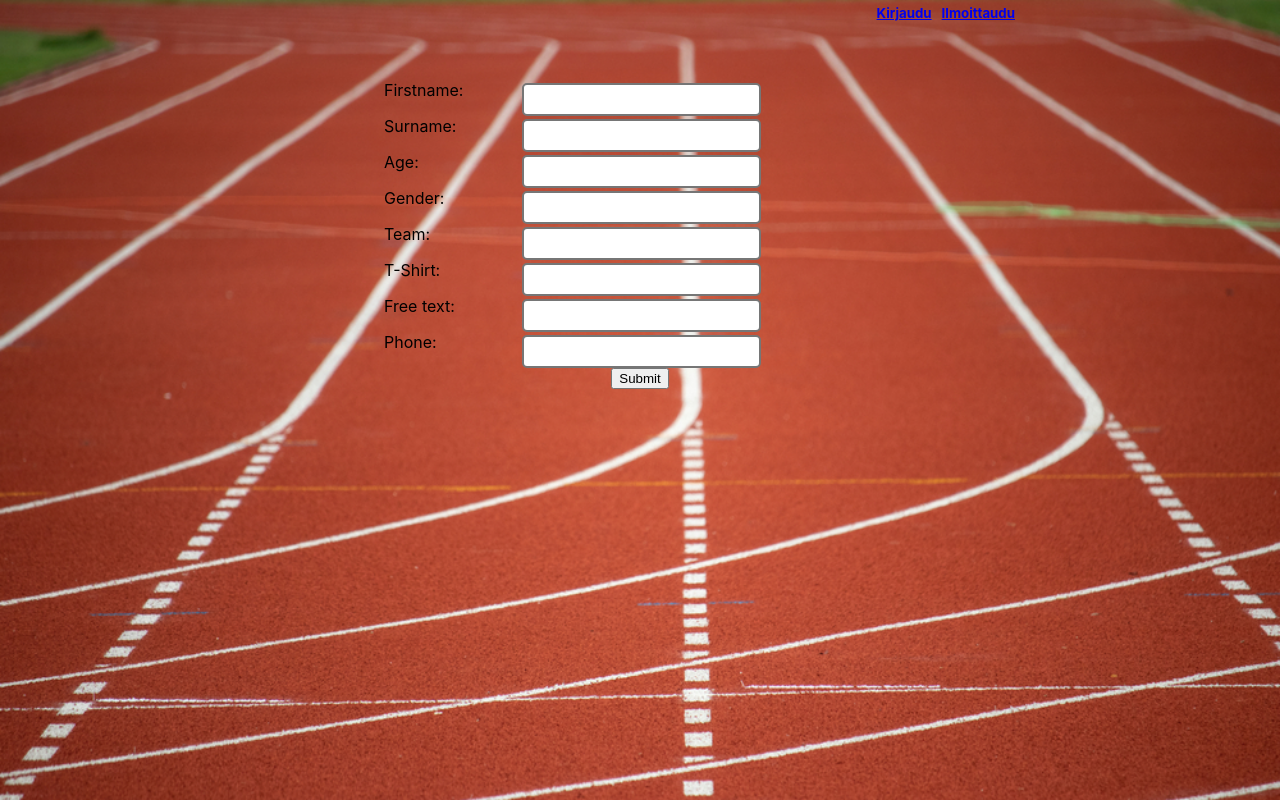
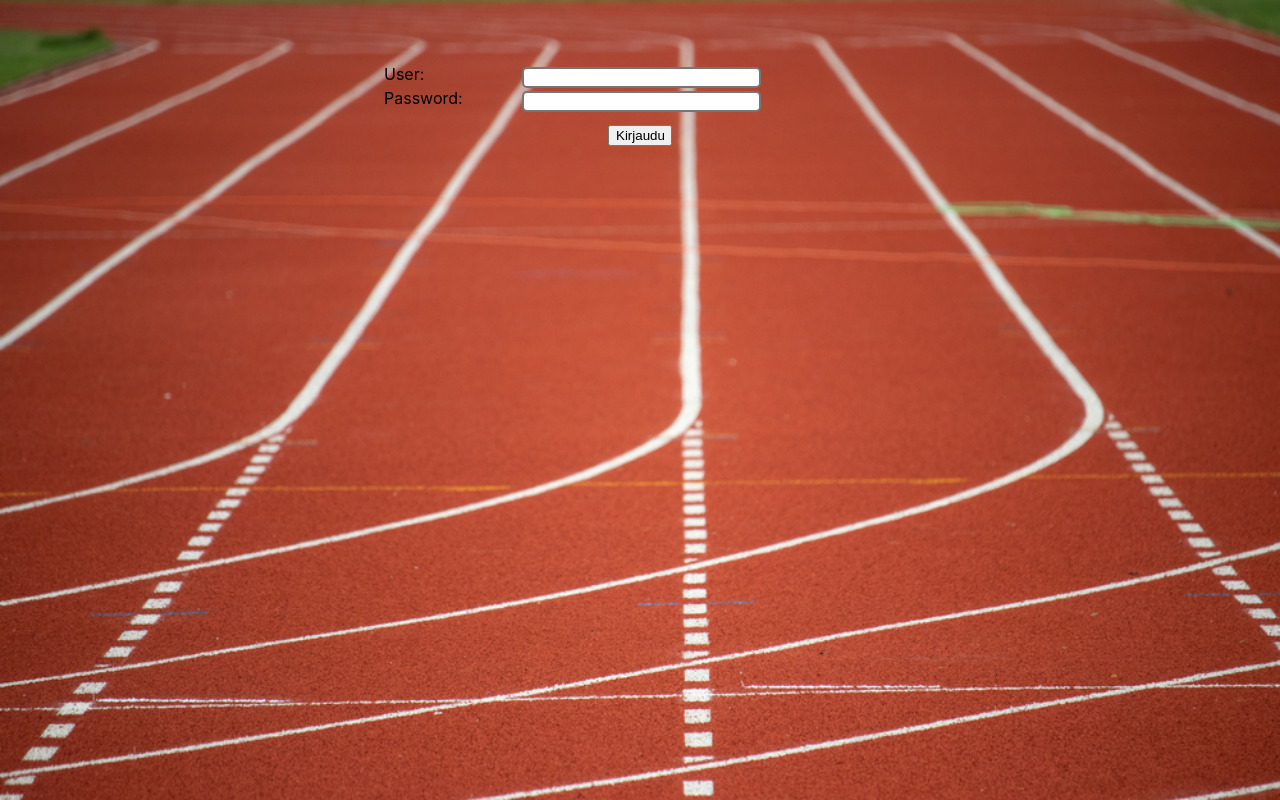
Before and after one commit to AnteroPaivarinta/oppari, a React (Create React App) app: page /admin in a window 1280 px wide. Built offline with nearby package versions, Linux system fonts and the light colour scheme.

Commit message:
req.bodyy

```diff
--- a/src/App.tsx
+++ b/src/App.tsx
@@ -1,11 +1,9 @@
-import React from 'react';
-import logo from './logo.svg';
-import { BrowserRouter, Routes, Route, NavLink } from "react-router-dom";
+import { BrowserRouter, Routes, Route } from "react-router-dom";
 import './App.css';
-import kuva from './kuva.png';
 import './styles.css';
 import Registration from './views/Registration';
 import Main from './views/Main';
+import Admin from './views/Admin';
 
 
 const App =() => {
@@ -14,7 +12,7 @@ const App =() => {
         <Routes>
           <Route path="/" element={<Main />} />
           <Route path="/registration" element={<Registration />} />
-          <Route path="/admin" element={<Registration />} />
+          <Route path="/admin" element={<Admin />} />
         </Routes>
     </BrowserRouter>
   );
--- a/src/views/Admin.tsx
+++ b/src/views/Admin.tsx
@@ -30,20 +30,9 @@ const Admin = () => {
 
   return (
     <div style={{ backgroundImage: `url(${kuva})`, backgroundRepeat: 'no-repeat', minHeight: '100%', height: '100vh', backgroundSize: 'cover' }}>
-        <div style={{ display:'flex', flexDirection: 'row', justifyContent: 'flex-end', width:'100%', height: '10%', marginLeft: -260}}>
-
-        </div>
-        <div style={{ display: 'flex', alignItems: 'center', width: '92%', height: '90%'}}>
-          <div style={{marginLeft: '60%'}}>
-            <h1 style={{color:'white'}}>Kaleva2024</h1>
-            <h2 style={{marginTop: -30}}>Ilmotautuminen</h2>
-            <hr></hr>
-            <h3 style={{color:'white'}}>
-              So far we have looked at the behavior when our flex-direction is row, and while working in a language
-              written top to bottom. This means that the main axis runs along the row horizontally, and our cross
-              axis alignment moves the items up and down.
-            </h3>
-          </div>
+      <div style={{display: 'flex', justifyContent: 'center', flexDirection: 'row', }}>
+        <div style={{ display: 'flex', alignItems: 'center', flexDirection: 'column',  width: '100%', height: '100%', marginTop: '5%'}}>
+          <div style={{display: 'flex', flexDirection:  'row', width: '40%', height: '5%'}}>
             <label className='columnLabel'>User:</label>
             <input
               className='inputStyle'
@@ -52,6 +41,8 @@ const Admin = () => {
               value={inputs?.user || ""}
               onChange={handleChange}
             />
+          </div>
+          <div style={{display: 'flex', flexDirection:  'row', width: '40%', height: '5%'}}>
             <label className='columnLabel'>Password:</label>
             <input
               className='inputStyle'
@@ -60,9 +51,12 @@ const Admin = () => {
               value={inputs?.password || ""}
               onChange={handleChange}
             />
-          <button onClick={() => handleSubmit()}></button>
+          </div>
+          <button style={{height: '3%', width: '5%', marginTop: '1%'}} onClick={() => handleSubmit()}>Kirjaudu</button>
         </div>
       </div>
+    </div>
+
   );
 }
 
```
Also changed, not shown: api.ts (+7 -4 lines). Lines whose indentation alone changed are shown as unchanged.
